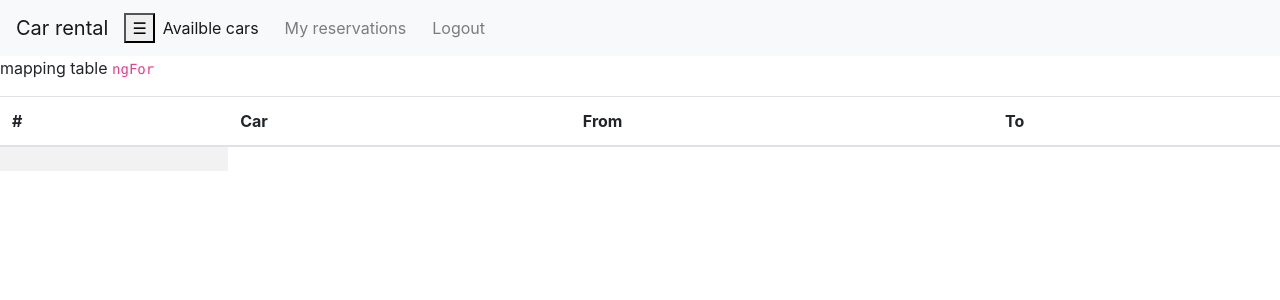
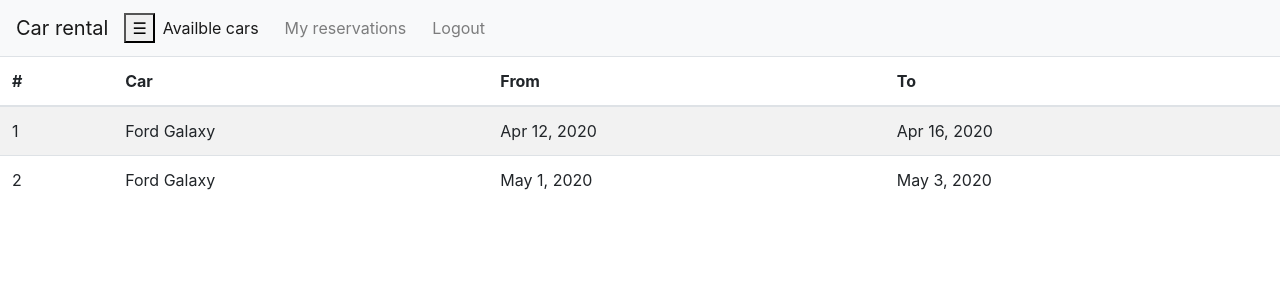
Before and after one commit to ciemo1234/strona-, an Angular app: page /myreservations in a window 1280 px wide. Shown: the top 300 px of the page. Built offline with nearby package versions, Linux system fonts and the light colour scheme.

Commit message:
lab 3 A skończone

```diff
--- a/src/app/my-reservation.service.ts
+++ b/src/app/my-reservation.service.ts
@@ -1,5 +1,7 @@
 import { Injectable } from '@angular/core';
 import { of } from 'rxjs';
+import { Component } from '@angular/core';
+
 
 @Injectable({
   providedIn: 'root'
--- a/src/app/my-reservations/my-reservations.component.html
+++ b/src/app/my-reservations/my-reservations.component.html
@@ -1,5 +1,5 @@
 
-<p> mapping table  <code>ngFor</code> </p>
+
 <table class= "table table-striped">
     <thead>
     <tr>
@@ -10,9 +10,17 @@
     </tr>
     </thead>
     <tbody>
-        <tr>
-            <td></td>
-
+        <tr >
+            <td>1</td>
+            <td>Ford Galaxy</td>
+            <td>Apr 12, 2020</td>
+            <td>Apr 16, 2020</td>
           </tr>
+         <tr>
+          <td>2</td>
+            <td>Ford Galaxy</td>
+            <td>May 1, 2020</td>
+            <td>May 3, 2020</td>
+         </tr>
     </tbody>
   </table>
--- a/src/app/my-reservations/my-reservations.component.ts
+++ b/src/app/my-reservations/my-reservations.component.ts
@@ -1,6 +1,5 @@
 import { Component, OnInit, Input } from '@angular/core';
 import { MyReservationService } from '../my-reservation.service';
-import { using } from 'rxjs';
 
 @Component({
   selector: 'app-my-reservations',
@@ -8,7 +7,6 @@ import { using } from 'rxjs';
   styleUrls: ['./my-reservations.component.css']
 })
 export class MyReservationsComponent implements OnInit {
-
   myreservation = [];
   constructor(private myReservationService: MyReservationService) { }
 
```
